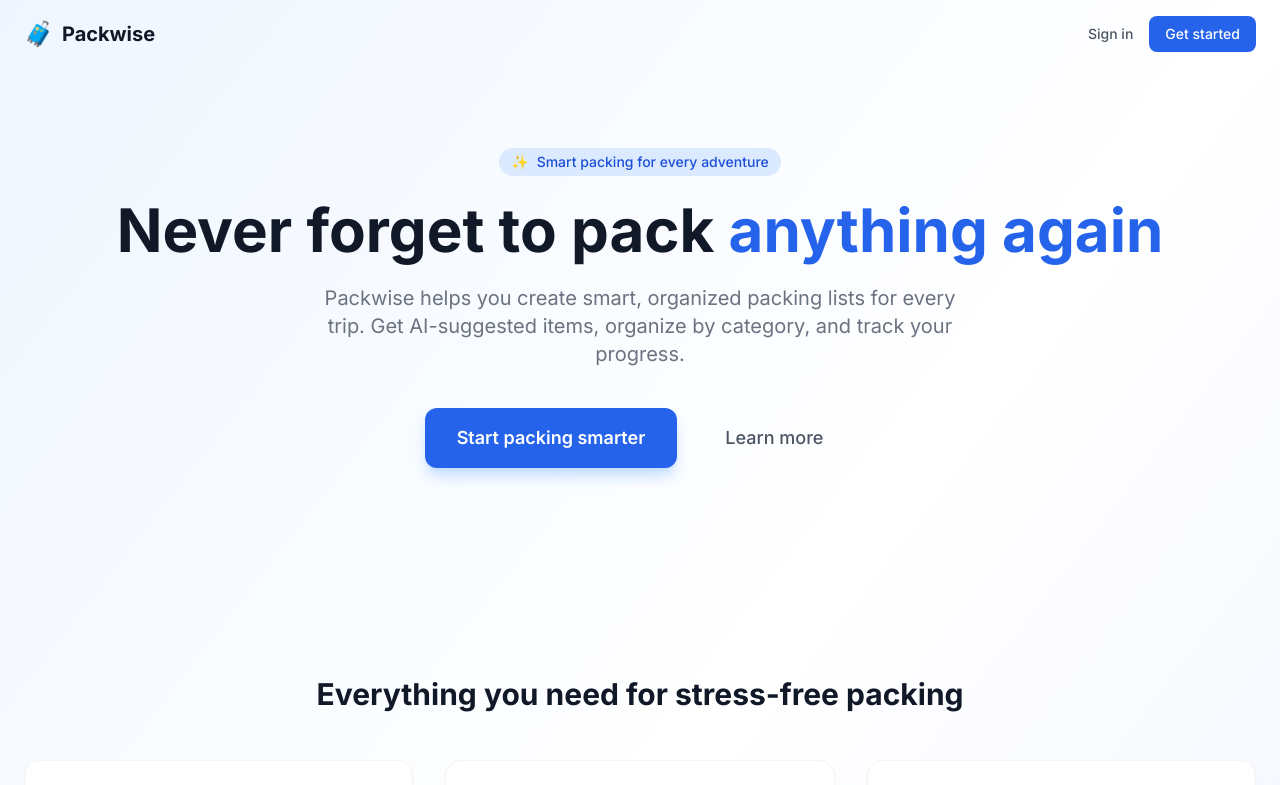
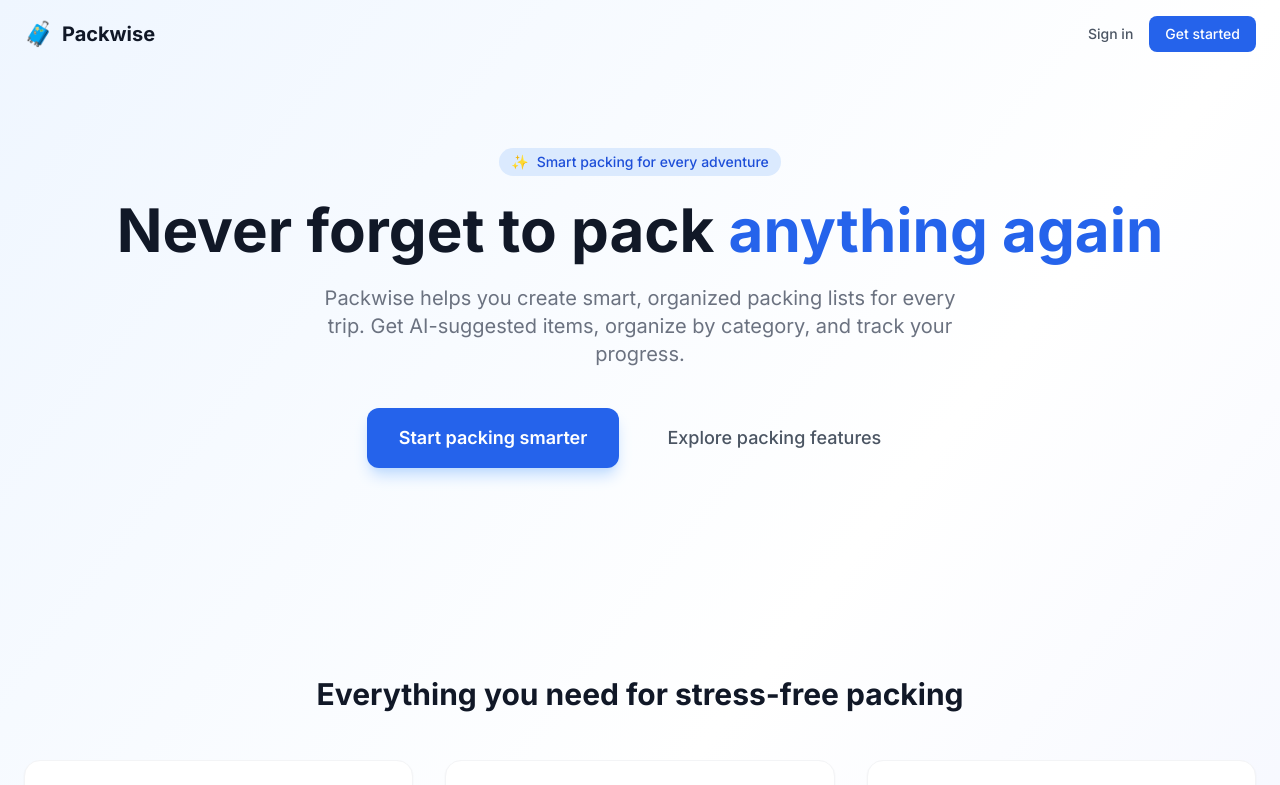
Before and after one commit to mvng/packwise, a Next.js app: page / in a window 1280 px wide. Shown: the top 785 px of the page. Built offline with nearby package versions, Linux system fonts and the light colour scheme; no server answers.

Commit message:
🔍 Scout: Improve internal link anchor text on homepage
Co-authored-by: mvng <7838263+mvng@users.noreply.github.com>

```diff
--- a/app/page.tsx
+++ b/app/page.tsx
@@ -72,7 +72,8 @@ export default async function HomePage() {
             href="#features"
             className="text-gray-600 px-8 py-4 rounded-xl text-lg font-medium hover:text-gray-900 transition-colors"
           >
-            Learn more
+            {/* SCOUT SEO RATIONALE: Replaced generic "Learn more" anchor text with descriptive keywords to improve internal link relevance and accessibility context */}
+            Explore packing features
           </Link>
         </div>
       </section>
```
